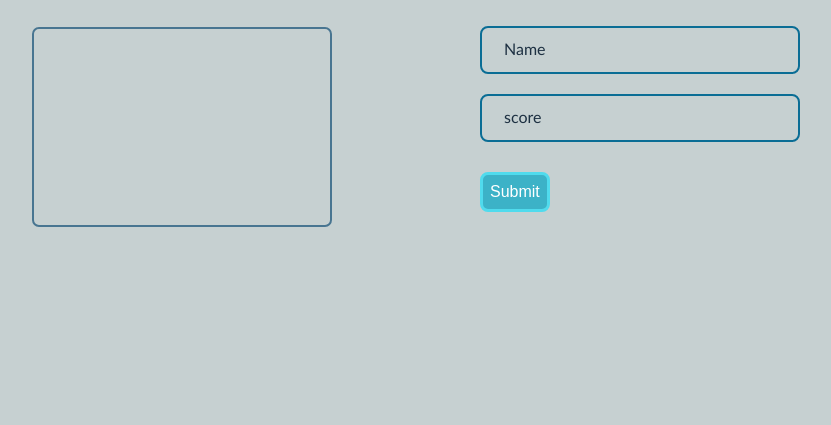
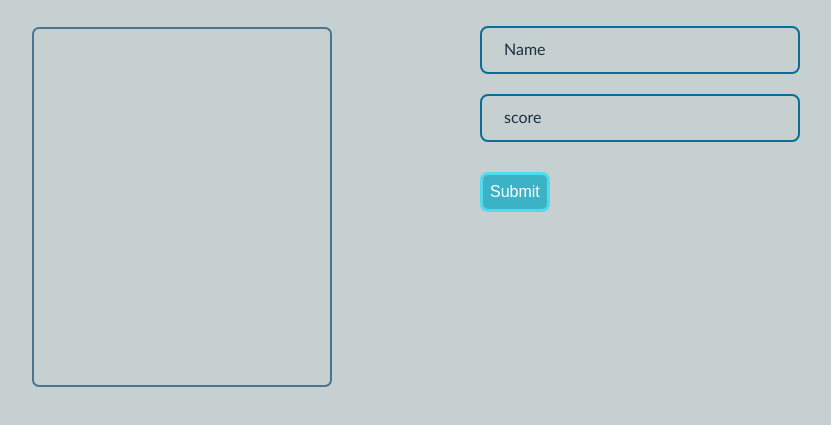
Before and after one commit to quavo19/Leaderboard, a website built with webpack: page src/index.html in a window 1280 px wide. Shown: the part 267-692 px from the top of the page, without its empty margins (224-1055 px from the left). Built offline with nearby package versions, Linux system fonts and the light colour scheme.

Commit message:
Add scroll event to leader board

```diff
--- a/src/style.css
+++ b/src/style.css
@@ -42,7 +42,8 @@ header,
 .score-update {
   border: 2.5px solid  #487591;
   border-radius: 7px;
-  min-height: 200px;
+  height: 45vh;
+  overflow-y: scroll;
 }
 
 .name-score {
```
